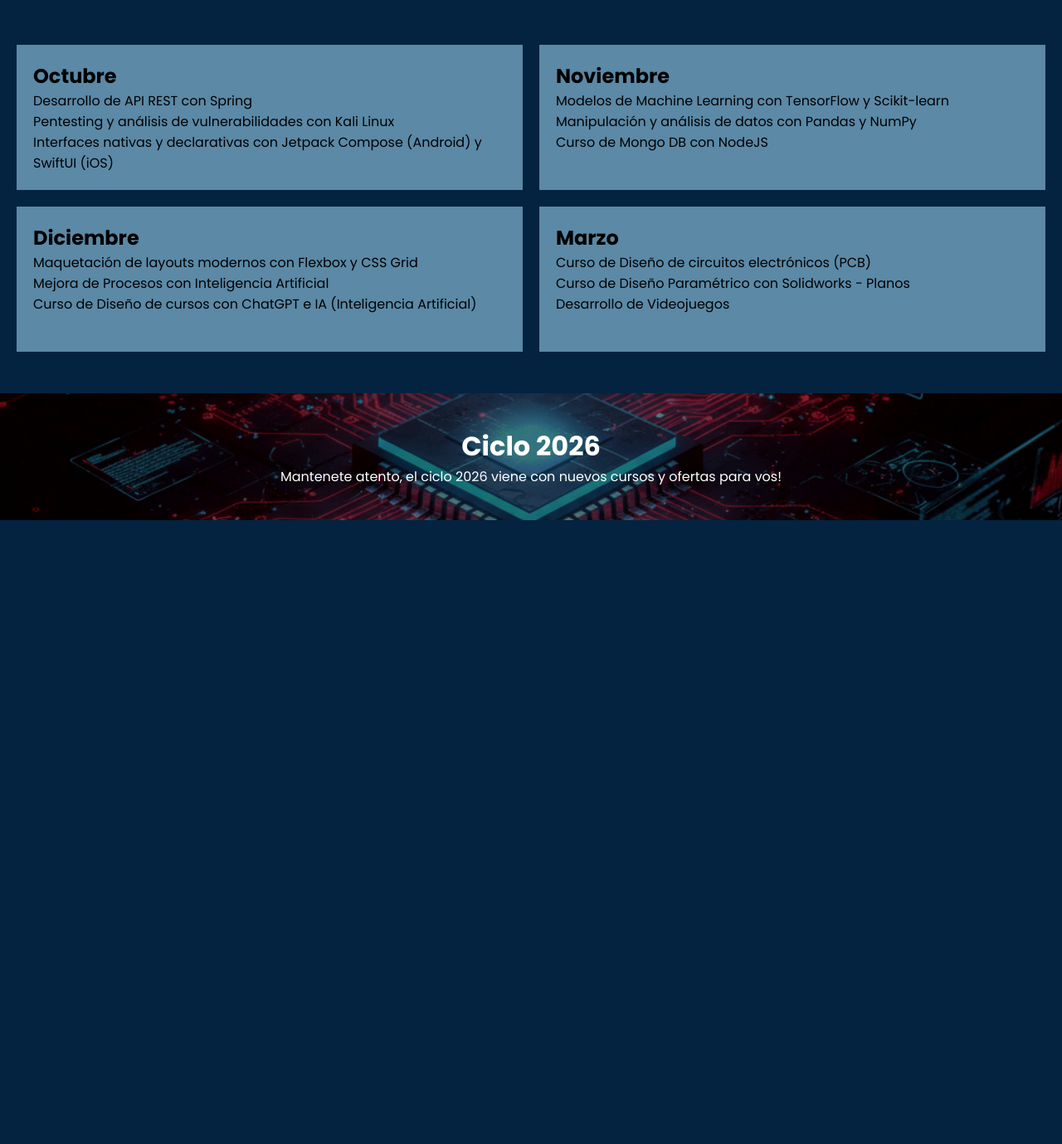
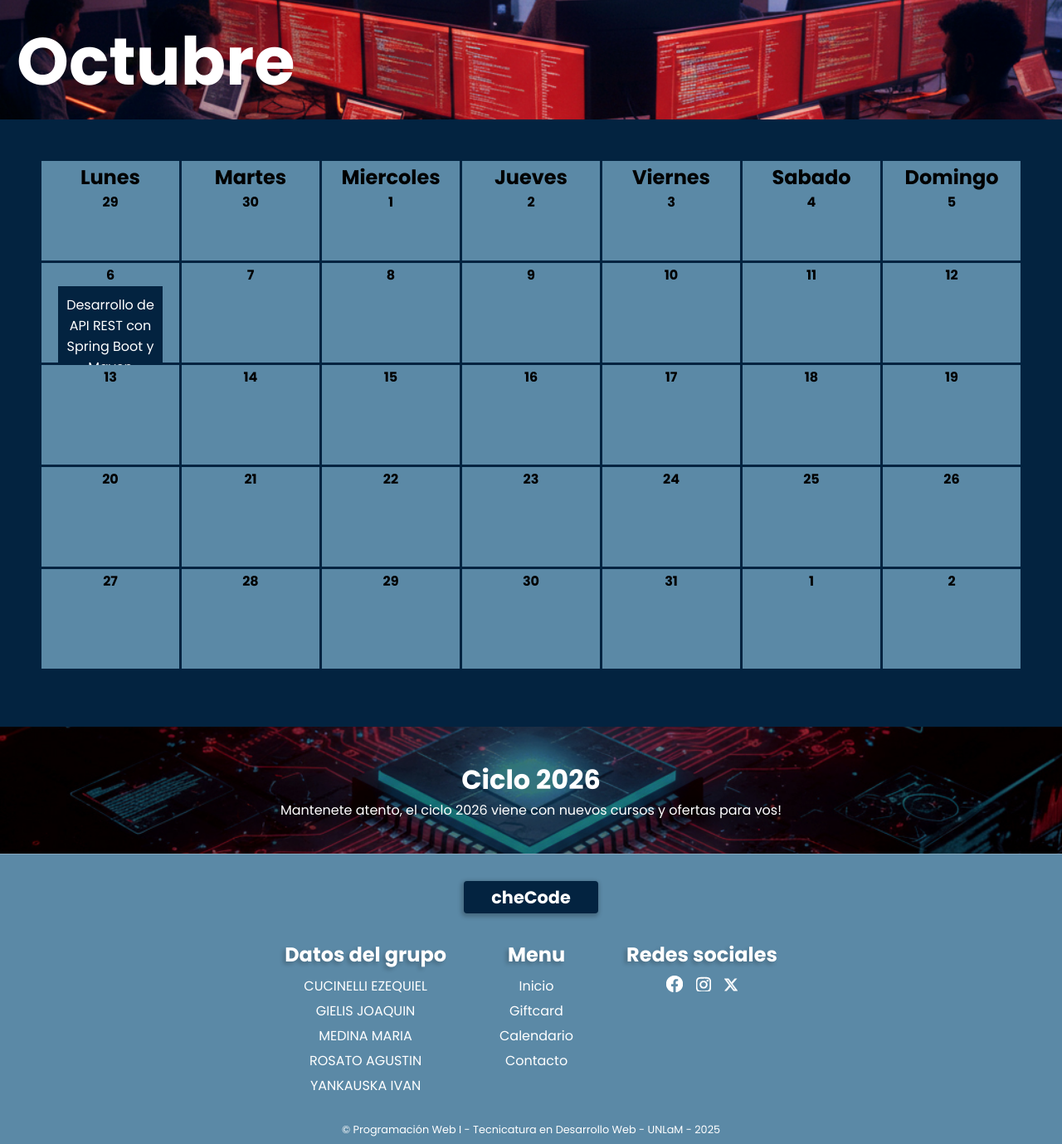
Before and after one commit to ezecuci/tp-html-css, a plain HTML site: page calendario.html in a window 1280 px wide. Shown: the part 66-1445 px from the top of the page at 83% size. Before the commit the page ends 800 px from the top, so only its background shows below. Drawn offline with Linux system fonts and the light colour scheme.

Commit message:
Cambios en calendario.html y css
basicamente el html esta lo hice otra vez para que se parezca mas a la consigna

```diff
--- a/calendario.html
+++ b/calendario.html
@@ -44,40 +44,218 @@
 
 <body>
 
+  <div class="tituloMes"><h1>Octubre</h1></div>
+
   <div class="calendario">
     <div class="espacioCurso">
-            <h2>Octubre</h2>
+      <h2>Lunes <span class="numeroDia">29</span></h2>
 
-            <a href="./index.html" class="pruebaHoover">
-                <p>Desarrollo de API REST con Spring </p>
-            </a>
-            <p>Pentesting y análisis de vulnerabilidades con Kali Linux</p>
-            <p>Interfaces nativas y declarativas con Jetpack Compose (Android) y SwiftUI (iOS)</p>
+
+
     </div>
     <div class="espacioCurso">
-            <h2>Noviembre</h2>
+      <h2>Martes <span class="numeroDia">30</span></h2>
 
-            <p>Modelos de Machine Learning con TensorFlow y Scikit-learn</p>
-            <p>Manipulación y análisis de datos con Pandas y NumPy</p>
-            <p>Curso de Mongo DB con NodeJS </p>
+
+
     </div>
     <div class="espacioCurso">
+      <h2>Miercoles <span class="numeroDia">1</span></h2>
 
-            <h2>Diciembre</h2>
 
-            <p>
-                Maquetación de layouts modernos con Flexbox y CSS Grid</p>
-            <p>Mejora de Procesos con Inteligencia Artificial </p>
-            <p>Curso de Diseño de cursos con ChatGPT e IA (Inteligencia Artificial) </p>
+
     </div>
     <div class="espacioCurso">
-            <h2>Marzo</h2>
+      <h2>Jueves <span class="numeroDia">2</span></h2>
 
-            <a href="./contacto.html" class="pruebaHoover">
-                <p>Curso de Diseño de circuitos electrónicos (PCB)</p>
+
+
+    </div>
+    <div class="espacioCurso">
+      <h2>Viernes <span class="numeroDia">3</span></h2>
+
+
+    </div>
+    <div class="espacioCurso">
+      <h2>Sabado <span class="numeroDia">4</span></h2>
+
+
+    </div>
+    <div class="espacioCurso">
+      <h2>Domingo <span class="numeroDia">5</span></h2>
+
+
+
+    </div>
+    <div class="espacioCurso">
+      <h2><span class="numeroDia">6</span></h2>
+      <a href="./tp-html-css/detalle-curso.html" class="pruebaHoover">
+        <p>Desarrollo de API REST con Spring Boot y Maven</p>
+
       </a>
-            <p>Curso de Diseño Paramétrico con Solidworks - Planos </p>
-            <p>Desarrollo de Videojuegos </p>
+
+
+
+    </div>
+    <div class="espacioCurso">
+      <h2><span class="numeroDia">7</span></h2>
+
+
+
+    </div>
+    <div class="espacioCurso">
+      <h2><span class="numeroDia">8</span></h2>
+
+
+
+    </div>
+    <div class="espacioCurso">
+      <h2><span class="numeroDia">9</span></h2>
+
+
+
+    </div>
+    <div class="espacioCurso">
+      <h2><span class="numeroDia">10</span></h2>
+
+
+
+    </div>
+    <div class="espacioCurso">
+      <h2><span class="numeroDia">11</span></h2>
+
+
+
+    </div>
+    <div class="espacioCurso">
+      <h2><span class="numeroDia">12</span></h2>
+
+
+
+    </div>
+    <div class="espacioCurso">
+      <h2><span class="numeroDia">13</span></h2>
+
+
+
+    </div>
+    <div class="espacioCurso">
+      <h2><span class="numeroDia">14</span></h2>
+
+
+    </div>
+    <div class="espacioCurso">
+      <h2><span class="numeroDia">15</span></h2>
+
+
+
+    </div>
+    <div class="espacioCurso">
+      <h2><span class="numeroDia">16</span></h2>
+
+
+
+    </div>
+    <div class="espacioCurso">
+      <h2><span class="numeroDia">17</span></h2>
+
+
+
+    </div>
+    <div class="espacioCurso">
+      <h2><span class="numeroDia">18</span></h2>
+
+
+
+    </div>
+    <div class="espacioCurso">
+      <h2><span class="numeroDia">19</span></h2>
+
+
+    </div>
+    <div class="espacioCurso">
+      <h2><span class="numeroDia">20</span></h2>
+
+
+
+    </div>
+    <div class="espacioCurso">
+      <h2><span class="numeroDia">21</span></h2>
+
+
+
+    </div>
+    <div class="espacioCurso">
+      <h2><span class="numeroDia">22</span></h2>
+
+
+
+    </div>
+    <div class="espacioCurso">
+      <h2><span class="numeroDia">23</span></h2>
+
+
+
+    </div>
+    <div class="espacioCurso">
+      <h2><span class="numeroDia">24</span></h2>
+
+
+
+    </div>
+    <div class="espacioCurso">
+      <h2><span class="numeroDia">25</span></h2>
+
+
+
+    </div>
+    <div class="espacioCurso">
+      <h2><span class="numeroDia">26</span></h2>
+
+
+
+    </div>
+    <div class="espacioCurso">
+      <h2><span class="numeroDia">27</span></h2>
+
+
+
+    </div>
+    <div class="espacioCurso">
+      <h2><span class="numeroDia">28</span></h2>
+
+
+
+    </div>
+    <div class="espacioCurso">
+      <h2><span class="numeroDia">29</span></h2>
+
+
+
+    </div>
+    <div class="espacioCurso">
+      <h2><span class="numeroDia">30</span></h2>
+
+
+
+    </div>
+    <div class="espacioCurso">
+      <h2><span class="numeroDia">31</span></h2>
+
+
+
+    </div>
+    <div class="espacioCurso">
+      <h2><span class="numeroDia">1</span></h2>
+
+
+
+    </div>
+    <div class="espacioCurso">
+      <h2><span class="numeroDia">2</span></h2>
+
+
+
     </div>
 
   </div>
@@ -87,5 +265,68 @@
   </div>
 
   </div>
+  <footer>
+    <div class="footer__title">cheCode</div>
+    <div class="footer__container">
+      <div class="footer__flex">
+        <h2>Datos del grupo</h2>
+        <ul class="footer__elements">
+          <li class="footer__element">
+            CUCINELLI EZEQUIEL
+          </li>
+          <li class="footer__element">
+            GIELIS JOAQUIN
+          </li>
+          <li class="footer__element">
+            MEDINA MARIA
+          </li>
+          <li class="footer__element">
+            ROSATO AGUSTIN
+          </li>
+          <li class="footer__element">
+            YANKAUSKA IVAN
+          </li>
+        </ul>
+      </div>
+      <div class="footer__flex">
+        <h2>Menu</h2>
+        <ul class="footer__elements">
+          <li class="footer__element">
+            <a href="./index.html" class="footer__link">Inicio</a>
+          </li>
+          <li class="footer__element">
+            <a href="./gift-card.html" class="footer__link">Giftcard</a>
+          </li>
+          <li class="footer__element">
+            <a href="./calendario.html" class="footer__link">Calendario</a>
+          </li>
+          <li class="footer__element">
+            <a href="./contacto.html" class="footer__link">Contacto</a>
+          </li>
+        </ul>
+      </div>
+      <div class="footer__flex ">
+        <h2>Redes sociales</h2>
+        <ul class="footer__elements footer__elements-social">
+          <li class="footer__element">
+            <a href="https://www.facebook.com/" class="footer__link">
+              <img src="./images/payment-icons/facebook1.png" alt="">
+            </a>
+          </li>
+          <li class="footer__element">
+            <a href="https://www.instagram.com/" class="footer__link">
+              <img src="./images/payment-icons/instagram1.png" alt="">
+            </a>
+          </li>
+          <li class="footer__element">
+            <a href="https://x.com/" class="footer__link"><img src="./images/payment-icons/twitter-x1.png" alt=""> </a>
+          </li>
+        </ul>
+      </div>
+    </div>
+    <p class="footer__paragraph">
+      © Programación Web I - Tecnicatura en Desarrollo Web - UNLaM - 2025
+    </p>
+  </footer>
 
 </Body>
--- a/css/calendario.css
+++ b/css/calendario.css
@@ -1,15 +1,29 @@
 .calendario {
-    margin-top: 100px;
+
     display: grid;
-    grid-template-columns: repeat(2, 1fr);
+    grid-template-columns: repeat(7, 1fr);
     grid-template-rows: repeat(2, 1fr);
     justify-content: center;
     align-content: start;
+    margin: 50px;
+    gap: 3px;
+    height: auto;
 
-    gap: 20px;
+}
+
+.tituloMes {
+    text-align: left;
+    font-size: 2.5rem;
+    font-weight: 700;
+    margin-top: 60px;
     padding: 20px;
-    height: auto;
-    padding: 20px;
+    background-image: url(../images/oficina\ developer\ 1.jpg);
+    background-size: cover;
+    background-position: center;
+    background-repeat: no-repeat;
+    padding-bottom: 10px;
+    font-family: "Poppins", sans-serif;
+    color: white;
 }
 
 .cartel2026 {
@@ -21,8 +35,7 @@
     color: white;
     padding: 40px 20px;
     text-align: center;
-
-    margin-top: 30px;
+    margin-top: 20px;
 
 }
 
@@ -34,24 +47,27 @@
 .cartel2025 p {
     font-size: 1.2em;
     line-height: 1.5em;
-
 }
 
 .espacioCurso {
-
-
-
+    display: flex;
+    flex-direction: column;
+    justify-content: flex-start;
+    align-items: center;
+    padding-left: 20px;
+    padding-right: 20px;
     background: #5B89A6;
-
-    padding: 20px;
-    font-weight: bold;
+    font-weight: normal;
     text-align: left;
+    height: 120px;
 }
 
 .espacioCurso p {
-
+    color: white;
     font-weight: normal;
-    text-align: left;
+    text-align: center;
+    padding: 10px;
+    background-color: #032340;
 }
 
 .espacioCurso img {
@@ -63,6 +79,22 @@
     text-decoration: none;
     color: inherit;
 }
-.pruebaHoover:hover{
+
+.pruebaHoover:hover {
     text-decoration: underline;
+    color: white;
 }
+
+.numeroDia {
+    display: block;
+    text-align: center;
+    font-size: medium;
+
+}
+
+.espacioCurso h2 {
+    text-align: center;
+    padding: 1px;
+    margin-top: 1px;
+
+}
```
Lines whose indentation alone changed are shown as unchanged.
